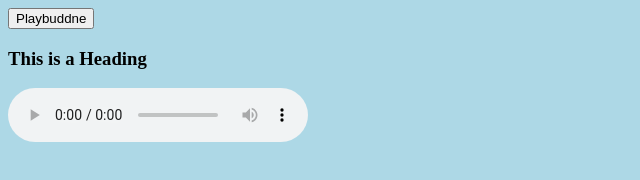
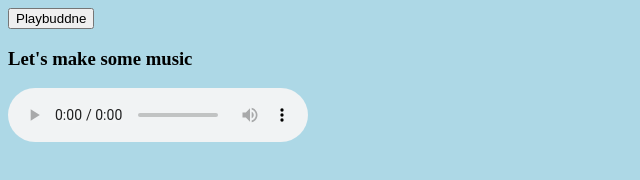
Before and after one commit to JBreitenbr/Audio-Stuff, a plain HTML site: page index.html in a window 1280 px wide. Shown: the full height of the page, 0-640 px from the left. Drawn offline with nearby package versions, Linux system fonts and the light colour scheme.

Commit message:
Update index.html

```diff
--- a/index.html
+++ b/index.html
@@ -10,7 +10,7 @@
 
 <div class="">
  <button onclick="draufklickne()";>Playbuddne</button>
- <h3 id="hd">This is a Heading</h3>
+ <h3 id="hd">Let's make some music</h3>
  <audio controls></audio>
 </div>
 <script src="script.js"></script>
```
